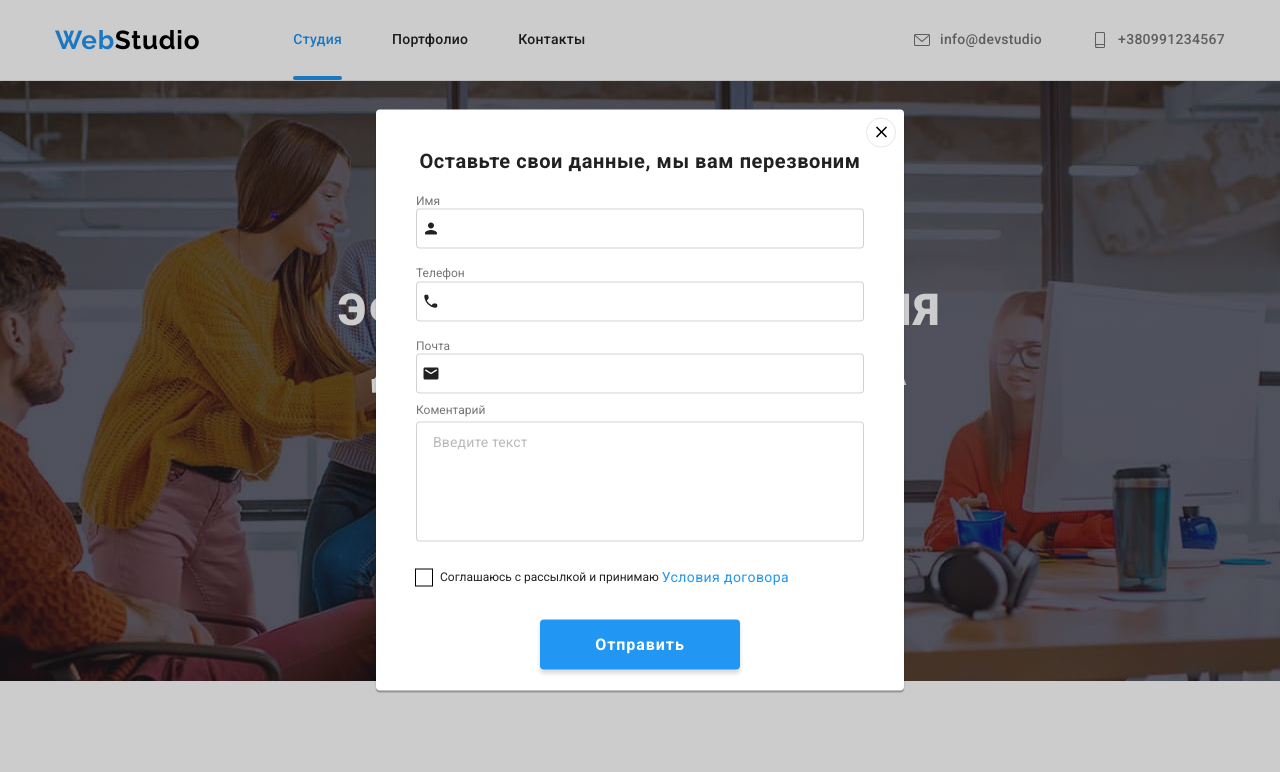
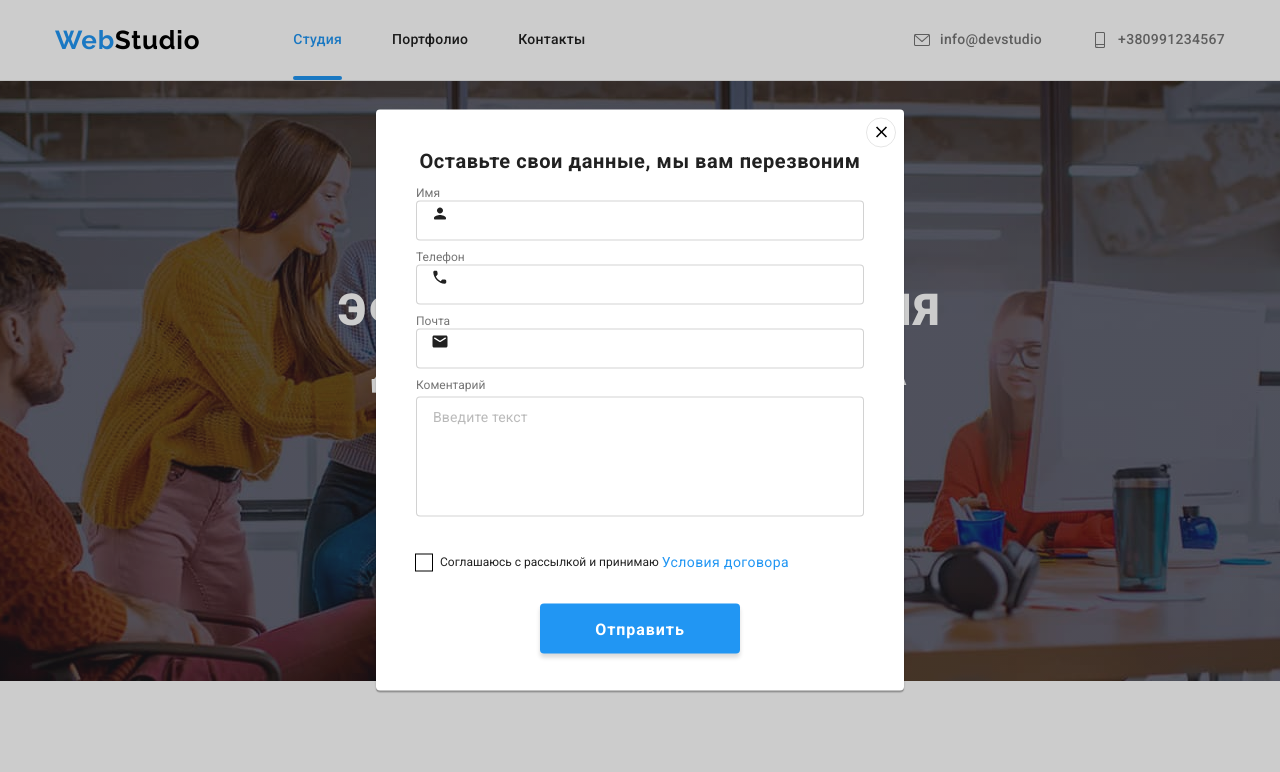
Before and after one commit to Antony-Ivanov/goit-markup-hw-06, a plain HTML site: page index.html in a window 1280 px wide. Both pictures are taken after a click on the button "Заказать услугу". Shown: the top 772 px of the page. Drawn offline with nearby package versions, Linux system fonts and the light colour scheme.

Commit message:
27.03.21/3

```diff
--- a/css/styles.css
+++ b/css/styles.css
@@ -722,13 +722,14 @@ img {
 
 .form-box {
   display: flex;
+  margin-top: 20px;
   /* align-content: center ; */
 }
 
 .footer-madal-title {
   font-weight: 700;
   font-size: 14px;
-  line-height: 11.14;
+  line-height: 1.14;
   letter-spacing: 0.03em;
   text-transform: uppercase;
 
@@ -920,7 +921,6 @@ img {
   box-shadow: 0px 1px 3px rgba(0, 0, 0, 0.12), 0px 1px 1px rgba(0, 0, 0, 0.14),
     0px 2px 1px rgba(0, 0, 0, 0.2);
   border-radius: 4px;
-  padding: 40px;
 }
 
 .close-btn-icon {
@@ -952,8 +952,10 @@ img {
 
 .modal-form {
   /* padding: 40px; */
+  max-width: 100%;
   display: flex;
   flex-direction: column;
+  padding: 40px;
 }
 
 .modal-title {
@@ -968,10 +970,12 @@ img {
 }
 
 .modal-form-field {
+  position: relative;
   font-size: 12px;
   font-weight: 400;
   line-height: 1.16;
   color: var(--color-text);
+  margin-bottom: 10px;
 }
 
 .modal-form-input {
@@ -999,10 +1003,10 @@ img {
   height: 18px;
   /* background-color: red; */
   fill: var(--color-title);
-  top: 50%;
-  transform: translateX(-50%);
+  top:50%;
+  transform: translateY(-50%);
   left: 15px;
-  align-items: center;
+  /* align-items: center; */
 }
 
 .modal-form-icon-box {
--- a/index.html
+++ b/index.html
@@ -429,7 +429,6 @@
             </button>
             <form action="#" class="modal-form" autocomplete="off">
                 <p class="modal-title">Оставьте свои данные, мы вам перезвоним</p>
-                <div class="modal-form-icon-box">
                 <label class="modal-form-field">
                     Имя
                     <input type="text" name="user-name" class="modal-form-input" required minlength="3">
@@ -437,30 +436,21 @@
                         <use href="./img/ikons-sprite/symbol-defs.svg#icon-person-black"></use>
                     </svg>
                 </label>
-                </div>
-                <div class="modal-form-icon-box">
                 <label class="modal-form-field">
                 Телефон
-                        <span class="modal-form-icon-case">
                     <input type="tel" name="user-phone" class="modal-form-input" required
                         pattern="[0-9]{3}-[0-9]{3}-[0-9]{2}-[0-9]{2}" title="093-123-12-12">
                     <svg class="modal-form-icon">
                         <use href="./img/ikons-sprite/symbol-defs.svg#icon-phone-black"></use>
                     </svg>
-                        </span>
                 </label>
-                </div>
-                <div class="modal-form-icon-box">
                 <label class="modal-form-field">
                     Почта
-                        <span class="modal-form-icon-case">
                     <input type="email" name="user-mail" class="modal-form-input" required>
                     <svg class="modal-form-icon" width="18" height="18">
                         <use href="./img/ikons-sprite/symbol-defs.svg#icon-email-black"></use>
                     </svg>
-                        </span>
                 </label>
-                </div>
                 <label class="modal-form-field">
                     Коментарий
                     <textarea name="user-massage" class="modal-form-massage" placeholder="Введите текст"></textarea>
```
Lines whose indentation alone changed are shown as unchanged.
